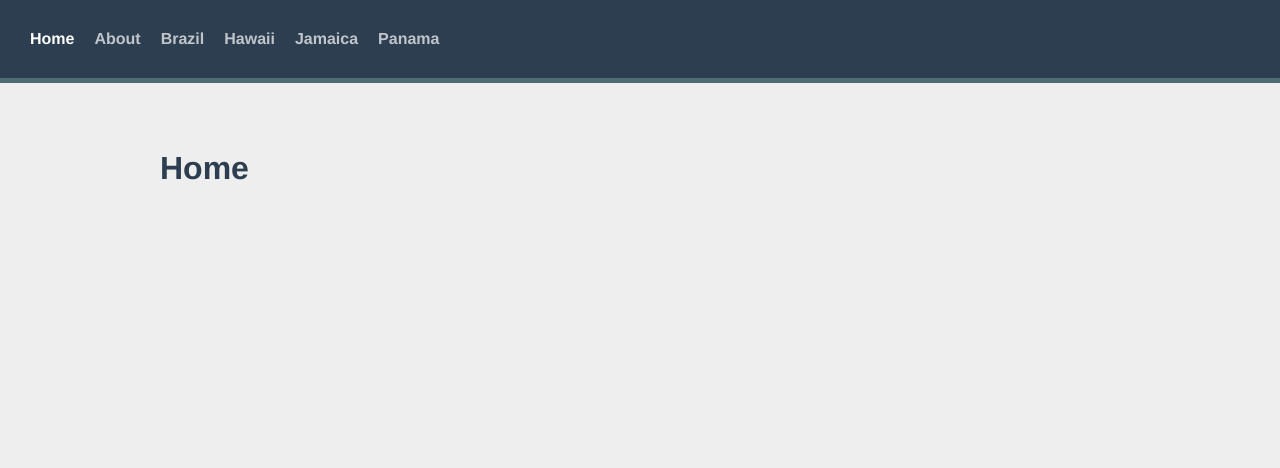
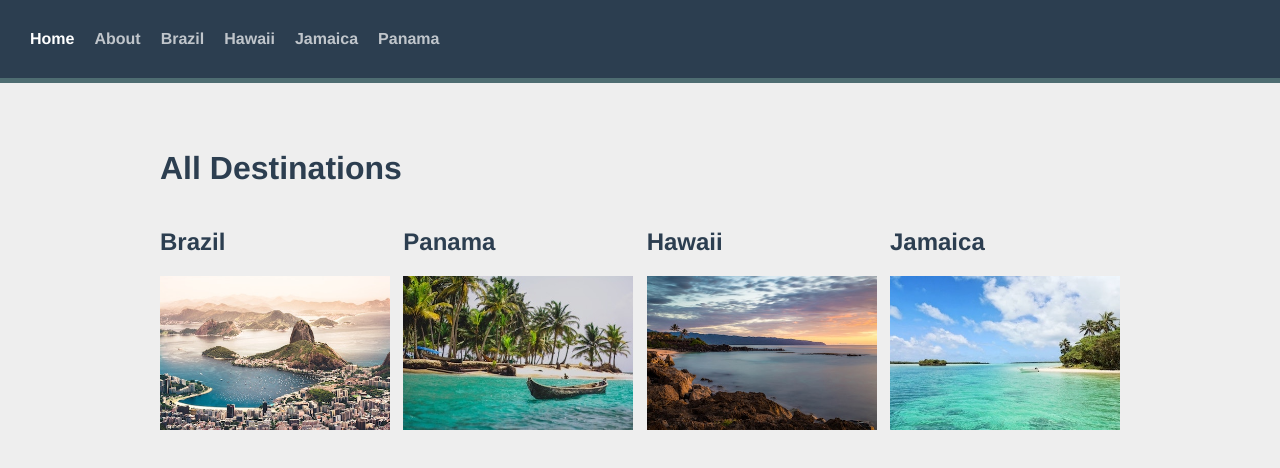
Before and after one commit to kiraGit67/vue-school-travel-app, a Vue app: page / in a window 1280 px wide. Shown: the top 468 px of the page. Built offline with nearby package versions, Linux system fonts and the light colour scheme.

Commit message:
adds data() function into script, adds router-link v-for each destination

```diff
--- a/src/views/HomeView.vue
+++ b/src/views/HomeView.vue
@@ -1,14 +1,29 @@
 <template>
   <div class="home">
-    <h1>Home</h1>
+    <h1>All Destinations</h1>
+    <div class="destinations">
+      <router-link
+        v-for="destination in destinations"
+        :key="destination.id"
+        :to="destination.slug"
+      >
+        <h2>{{ destination.name }}</h2>
+        <img :src="`/images/${destination.image}`" :alt="destination.name" />
+      </router-link>
+    </div>
   </div>
 </template>
 
 <script>
 // @ is an alias to /src
 
+import sourceData from "@/data.json";
+
 export default {
-  name: "HomeView",
-  components: {},
+  data() {
+    return {
+      destinations: sourceData.destinations,
+    };
+  },
 };
 </script>
```
